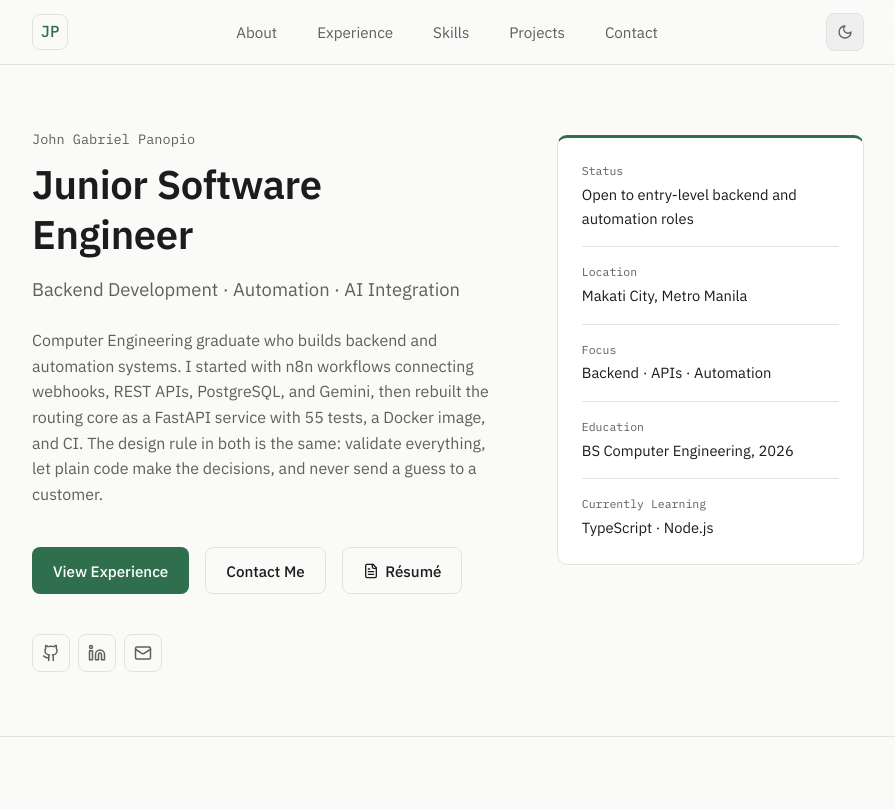
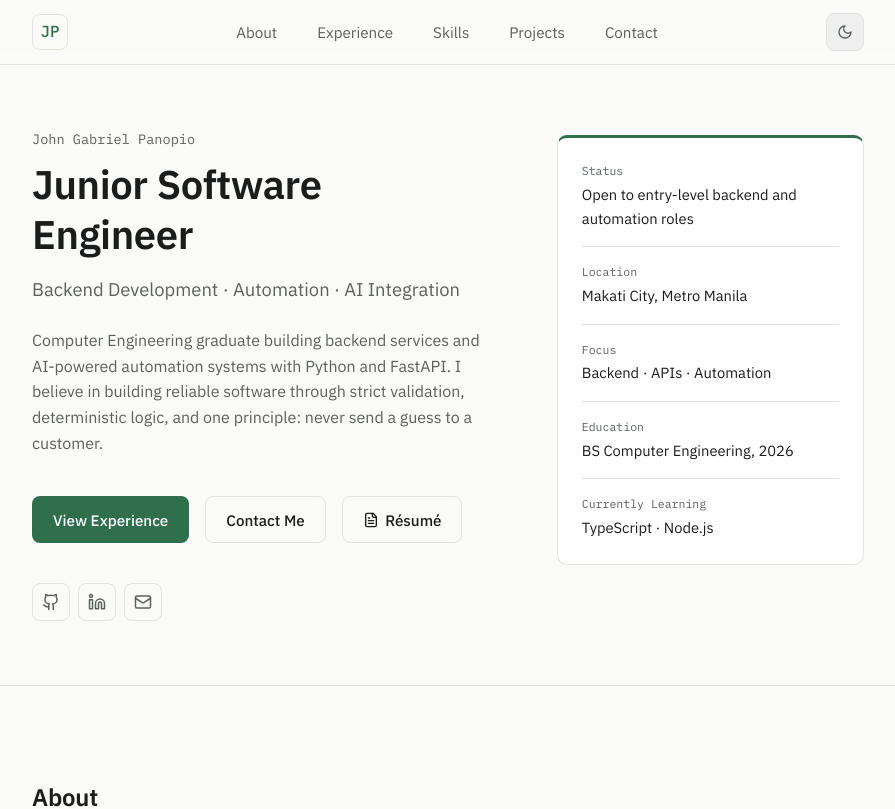
Before and after one commit to Azarath-max/Portfolio-Site, a React (Vite) app: page / in a window 1280 px wide. Shown: the top 809 px of the page, without its empty margins (192-1087 px from the left). Built offline with nearby package versions, Linux system fonts and the light colour scheme.

Commit message:
Update hero summary to concise intro

```diff
--- a/src/data/portfolioData.js
+++ b/src/data/portfolioData.js
@@ -11,7 +11,7 @@ export const profile = {
   titleLine2: "Engineer",
   tagline: "Backend Development · Automation · AI Integration",
   summary:
-    "Computer Engineering graduate who builds backend and automation systems. I started with n8n workflows connecting webhooks, REST APIs, PostgreSQL, and Gemini, then rebuilt the routing core as a FastAPI service with 55 tests, a Docker image, and CI. The design rule in both is the same: validate everything, let plain code make the decisions, and never send a guess to a customer.",
+    "Computer Engineering graduate building backend services and AI-powered automation systems with Python and FastAPI. I believe in building reliable software through strict validation, deterministic logic, and one principle: never send a guess to a customer.",
   email: "cpe.panopio.johngabriel@gmail.com",
   resume: "/resume.pdf",
   links: {
```
